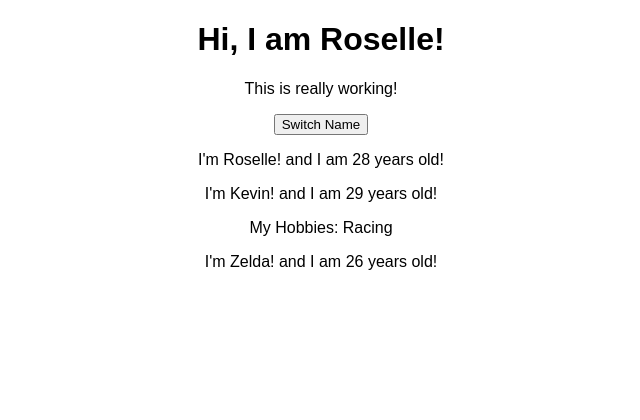
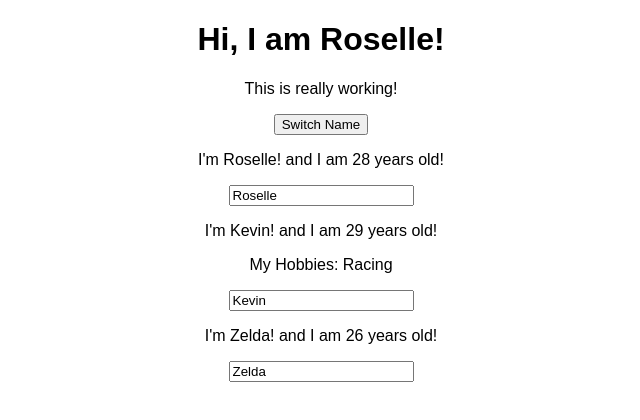
Before and after one commit to Rosellinda/udemy-app, a React (Create React App) app: page / in a window 1280 px wide. Shown: the top 420 px of the page, without its empty margins (319-959 px from the left). Built offline with nearby package versions, Linux system fonts and the light colour scheme.

Commit message:
Stateless vs Stateful

```diff
--- a/src/App.js
+++ b/src/App.js
@@ -1,23 +1,58 @@
-import React, { Component } from 'react';
+import React, { useState } from 'react';
 import './App.css';
 import Person from './Person/Person';
 
-class App extends Component {
+const app = props => {
+  const [ personsState, setPersonsState ] = useState({
+    persons: [
+      {name: 'Roselle', age: 28},
+      {name: 'Kevin', age: 29},
+      {name: 'Zelda', age: 26}
+    ],
+    otherState: 'some other value'
+  });
 
+  // const [otherState,setOtherState] = useState('some other value');
 
-  render() {
+  // console.log(personsState, otherState);
+
+  const switchNameHandler = (newName) => {
+    // console.log('Was Clicked!');
+    //Dont do this: this.state.persons[0].name = "Rosellinda";
+    setPersonsState({
+      persons: [
+        {name: 'Rosellinda', age: 28},
+        {name: 'Kevin', age: 29},
+        {name: 'Zelda', age: 27}
+      ]
+    });
+  };
+
+  const nameChangedHandler = (e) => {
+    setPersonsState({
+      persons: [
+        {name: 'Rosellinda', age: 28},
+        {name: e.target.value, age: 29},
+        {name: 'Zelda', age: 26}
+      ]
+    });
+  }
+
   return (
     <div className="App">
       <h1>Hi, I am Roselle!</h1>
       <p>This is really working!</p>
-        <button>Switch Name</button>
-        <Person name="Roselle" age="28"/>
-        <Person name="Kevin"  age="29" >My Hobbies: Racing</Person>
-        <Person name="Zelda" age="26"/>
+      <button onClick={switchNameHandler}>Switch Name</button>
+      <Person name={personsState.persons[0].name} age={personsState.persons[0].age}/>
+      <Person
+        name={personsState.persons[1].name}
+        age={personsState.persons[1].age}
+        change={nameChangedHandler}
+        >My Hobbies: Racing</Person>
+      <Person name={personsState.persons[2].name} age={personsState.persons[2].age}/>
     </div>
   );
   // return React.createElement('div', {className: 'App'}, React.createElement('h1', null, 'Hi, I\'m Roselle Burlasa'));
 }
-}
 
-export default App;
+export default app;
--- a/src/Person/Person.js
+++ b/src/Person/Person.js
@@ -5,6 +5,7 @@ const person = (props) => {
         <div>
             <p>I'm {props.name}! and I am {props.age} years old!</p>
             <p>{props.children}</p>
+            <input type="text" onChange={props.change} value={props.name}></input>
         </div>
     )
 }
```
Lines whose indentation alone changed are shown as unchanged.
